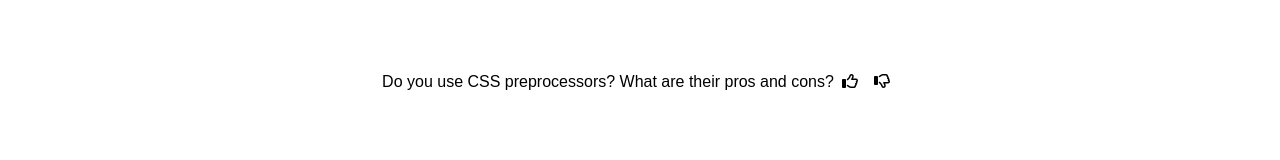
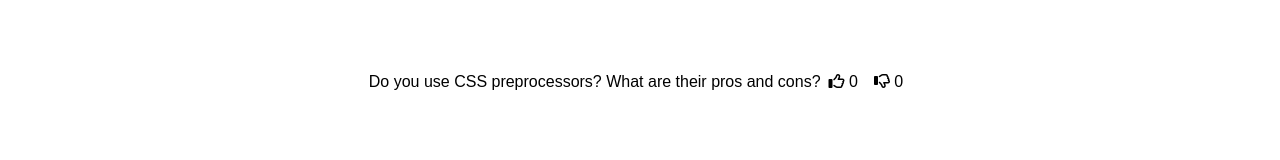
Before and after one commit to ChrystynaBohdan/InterVue, a Vue app: page /question/1 in a window 1280 px wide. Shown: the part 206-366 px from the top of the page. Built offline with nearby package versions, Linux system fonts and the light colour scheme; a web font is replaced by a local one.

Commit message:
added likes to Question

```diff
--- a/src/plugins/vuetify.js
+++ /dev/null
@@ -1,6 +0,0 @@
-import Vue from "vue";
-import Vuetify from "vuetify/lib/framework";
-
-Vue.use(Vuetify);
-
-export default new Vuetify({});
--- a/src/views/Question.vue
+++ b/src/views/Question.vue
@@ -2,11 +2,13 @@
   <div class="flex h-screen flex-col">
     <div class="text-center flex-grow flex justify-center items-center">
       {{ question.title }}
-      <button class="px-2 cursor-pointer">
+      <button class="px-2 cursor-pointer" @click="increment(question)">
         <i class="far fa-thumbs-up"></i>
+        {{ question.likes }}
       </button>
-      <button class="px-2 cursor-pointer">
+      <button class="px-2 cursor-pointer" @click="decrement(question)">
         <i class="far fa-thumbs-down"></i>
+        {{ question.dislikes }}
       </button>
     </div>
     <button
@@ -76,6 +78,12 @@ export default {
     next() {
       this.$router.push({ path: `/question/${+this.$route.params.id + 1}` });
     },
+    increment(question) {
+      question.likes++;
+    },
+    decrement(question) {
+      question.dislikes++;
+    },
   },
 };
 </script>
```
